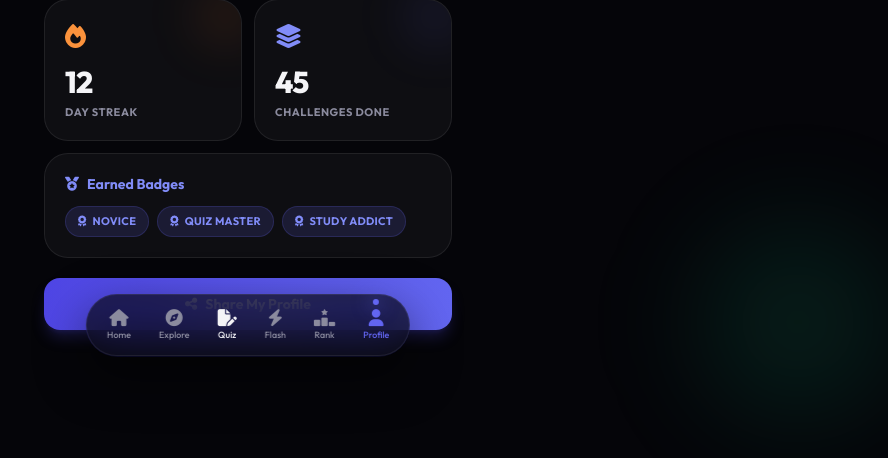
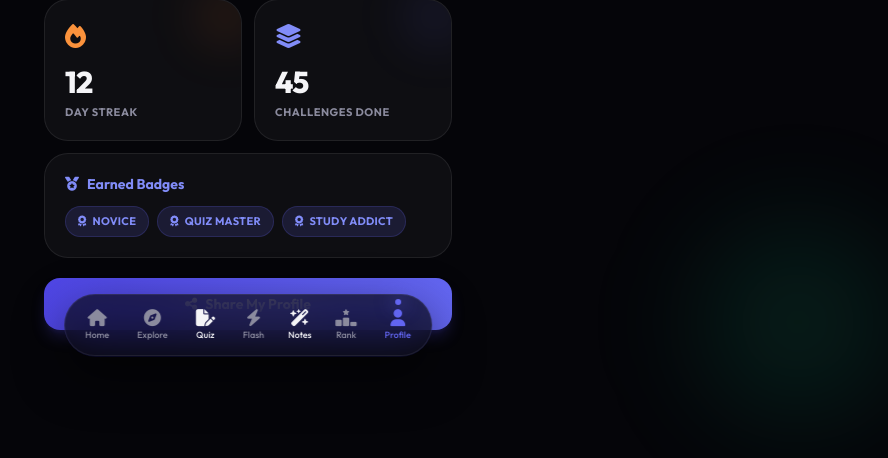
Before and after one commit to itsh4ro5/botupdate, a Python web app: template templates/profile.html in a window 1280 px wide. Shown: the part 428-886 px from the top of the page, without its empty margins (392-1280 px from the left). Run offline with Jinja, Linux system fonts and the light colour scheme; the template is opened without the code that fills it, so the values that code supplies are empty; some libraries are stand-ins or nearby versions.

Commit message:
Add Notes section to profile template

```diff
--- a/templates/profile.html
+++ b/templates/profile.html
@@ -269,6 +269,11 @@
         <i class="fa-solid fa-bolt text-[17px]"></i><span class="text-[9px] font-medium">Flash</span>
       </div>
 
+      <div onclick="window.location.href='/extractor'" class="dock-item relative flex flex-col items-center gap-0.5 rounded-full px-2 py-1.5 cursor-pointer">
+        <span class="dock-glow absolute -top-1 h-1.5 w-1.5 rounded-full bg-indigo-neon"></span>
+        <i class="fa-solid fa-wand-magic-sparkles text-[17px]"></i><span class="text-[9px] font-medium">Notes</span>
+      </div>
+
       <div onclick="window.location.href='/leaderboard'" class="dock-item relative flex flex-col items-center gap-0.5 rounded-full px-3 py-1.5 text-muted cursor-pointer">
         <span class="dock-glow absolute -top-1 h-1.5 w-1.5 rounded-full bg-indigo-neon"></span>
         <i class="fa-solid fa-ranking-star text-[17px]"></i><span class="text-[9px] font-medium">Rank</span>
```
